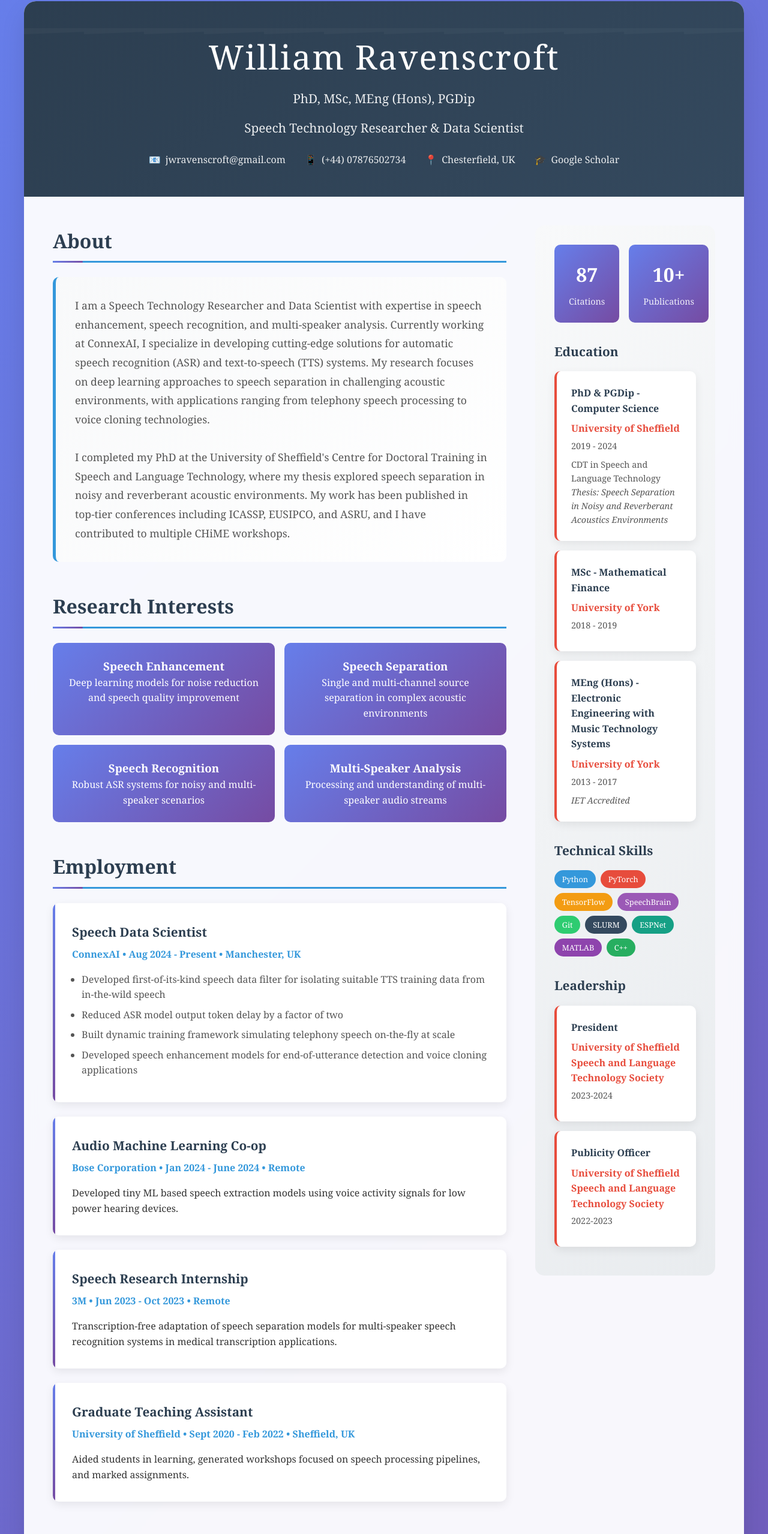
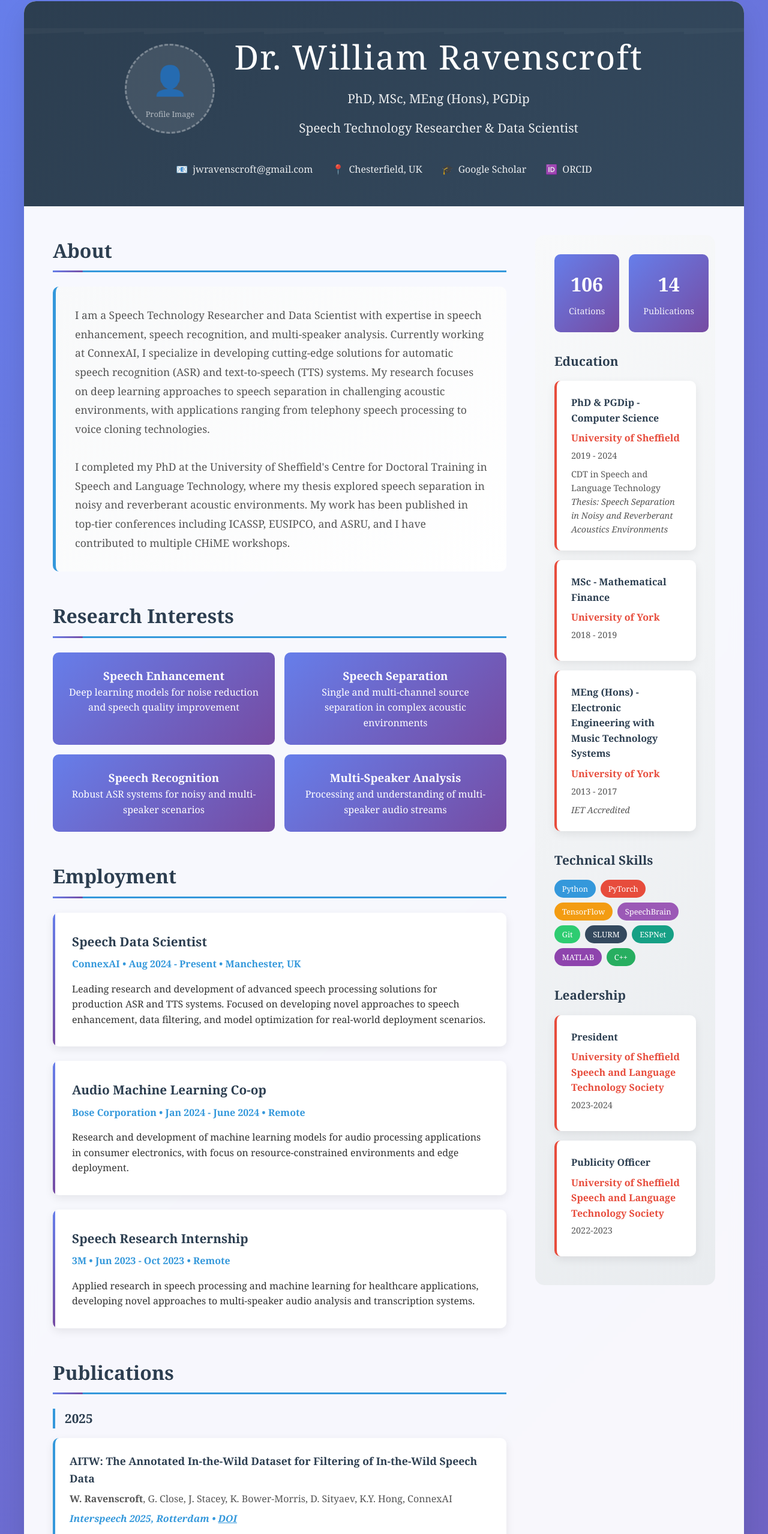
Before and after one commit to jwr1995/jwr1995.github.io, a plain HTML site: page index.html in a window 1280 px wide. Shown: the part 30-2588 px from the top of the page at 60% size. Drawn offline with Linux system fonts and the light colour scheme.

Commit message:
Update index.html

```diff
--- a/index.html
+++ b/index.html
@@ -54,6 +54,47 @@
         .header-content {
             position: relative;
             z-index: 2;
+        }
+
+        .profile-section {
+            display: flex;
+            align-items: center;
+            justify-content: center;
+            gap: 2rem;
+            margin-bottom: 1.5rem;
+        }
+
+        .profile-image-placeholder {
+            width: 150px;
+            height: 150px;
+            border-radius: 50%;
+            background: rgba(255, 255, 255, 0.1);
+            border: 3px dashed rgba(255, 255, 255, 0.3);
+            display: flex;
+            flex-direction: column;
+            align-items: center;
+            justify-content: center;
+            transition: all 0.3s ease;
+        }
+
+        .profile-image-placeholder:hover {
+            background: rgba(255, 255, 255, 0.15);
+            border-color: rgba(255, 255, 255, 0.5);
+        }
+
+        .profile-icon {
+            font-size: 3rem;
+            opacity: 0.7;
+        }
+
+        .image-text {
+            font-size: 0.8rem;
+            opacity: 0.6;
+            margin-top: 0.5rem;
+        }
+
+        .name-title-section {
+            text-align: center;
         }
 
         .name {
@@ -343,6 +384,20 @@
                 padding: 1.5rem;
             }
 
+            .profile-section {
+                flex-direction: column;
+                gap: 1rem;
+            }
+
+            .profile-image-placeholder {
+                width: 120px;
+                height: 120px;
+            }
+
+            .profile-icon {
+                font-size: 2.5rem;
+            }
+
             .name {
                 font-size: 2.5rem;
             }
@@ -366,17 +421,21 @@
     <div class="container">
         <header class="header">
             <div class="header-content">
-                <h1 class="name">William Ravenscroft</h1>
-                <p class="title">PhD, MSc, MEng (Hons), PGDip</p>
-                <p class="title">Speech Technology Researcher & Data Scientist</p>
+                <div class="profile-section">
+                    <div class="profile-image-placeholder">
+                        <span class="profile-icon">👤</span>
+                        <p class="image-text">Profile Image</p>
+                    </div>
+                    <div class="name-title-section">
+                        <h1 class="name">Dr. William Ravenscroft</h1>
+                        <p class="title">PhD, MSc, MEng (Hons), PGDip</p>
+                        <p class="title">Speech Technology Researcher & Data Scientist</p>
+                    </div>
+                </div>
                 <div class="contact-info">
                     <div class="contact-item">
                         <span>📧</span>
                         <a href="mailto:jwravenscroft@gmail.com">jwravenscroft@gmail.com</a>
-                    </div>
-                    <div class="contact-item">
-                        <span>📱</span>
-                        <span>(+44) 07876502734</span>
                     </div>
                     <div class="contact-item">
                         <span>📍</span>
@@ -385,6 +444,10 @@
                     <div class="contact-item">
                         <span>🎓</span>
                         <a href="https://scholar.google.co.uk/citations?user=MrFn0HIAAAAJ&hl=en" target="_blank">Google Scholar</a>
+                    </div>
+                    <div class="contact-item">
+                        <span>🆔</span>
+                        <a href="https://orcid.org/0000-0002-0780-3303" target="_blank">ORCID</a>
                     </div>
                 </div>
             </div>
@@ -429,12 +492,7 @@
                         <div class="job-title">Speech Data Scientist</div>
                         <div class="company-date">ConnexAI • Aug 2024 - Present • Manchester, UK</div>
                         <div class="job-description">
-                            <ul>
-                                <li>Developed first-of-its-kind speech data filter for isolating suitable TTS training data from in-the-wild speech</li>
-                                <li>Reduced ASR model output token delay by a factor of two</li>
-                                <li>Built dynamic training framework simulating telephony speech on-the-fly at scale</li>
-                                <li>Developed speech enhancement models for end-of-utterance detection and voice cloning applications</li>
-                            </ul>
+                            <p>Leading research and development of advanced speech processing solutions for production ASR and TTS systems. Focused on developing novel approaches to speech enhancement, data filtering, and model optimization for real-world deployment scenarios.</p>
                         </div>
                     </div>
 
@@ -442,7 +500,7 @@
                         <div class="job-title">Audio Machine Learning Co-op</div>
                         <div class="company-date">Bose Corporation • Jan 2024 - June 2024 • Remote</div>
                         <div class="job-description">
-                            <p>Developed tiny ML based speech extraction models using voice activity signals for low power hearing devices.</p>
+                            <p>Research and development of machine learning models for audio processing applications in consumer electronics, with focus on resource-constrained environments and edge deployment.</p>
                         </div>
                     </div>
 
@@ -450,68 +508,107 @@
                         <div class="job-title">Speech Research Internship</div>
                         <div class="company-date">3M • Jun 2023 - Oct 2023 • Remote</div>
                         <div class="job-description">
-                            <p>Transcription-free adaptation of speech separation models for multi-speaker speech recognition systems in medical transcription applications.</p>
-                        </div>
-                    </div>
-
-                    <div class="employment-item">
-                        <div class="job-title">Graduate Teaching Assistant</div>
-                        <div class="company-date">University of Sheffield • Sept 2020 - Feb 2022 • Sheffield, UK</div>
-                        <div class="job-description">
-                            <p>Aided students in learning, generated workshops focused on speech processing pipelines, and marked assignments.</p>
+                            <p>Applied research in speech processing and machine learning for healthcare applications, developing novel approaches to multi-speaker audio analysis and transcription systems.</p>
                         </div>
                     </div>
                 </section>
 
                 <section class="section">
-                    <h2 class="section-title">Selected Publications</h2>
+                    <h2 class="section-title">Publications</h2>
+
+                    <h3 style="color: #2c3e50; margin-bottom: 1rem; font-size: 1.3rem; border-left: 4px solid #3498db; padding-left: 1rem;">2025</h3>
                     <ul class="publications-list">
                         <li class="publication-item">
+                            <div class="pub-title">AITW: The Annotated In-the-Wild Dataset for Filtering of In-the-Wild Speech Data</div>
+                            <div class="pub-authors"><strong>W. Ravenscroft</strong>, G. Close, J. Stacey, K. Bower-Morris, D. Sityaev, K.Y. Hong, ConnexAI</div>
+                            <div class="pub-venue">Interspeech 2025, Rotterdam • <a href="https://doi.org/10.5281/zenodo.15534662" target="_blank" style="color: #3498db;">DOI</a></div>
+                        </li>
+
+                        <li class="publication-item">
+                            <div class="pub-title">Whilter: A Whisper-based Data Filter for "In-the-Wild" Speech Corpora Using Utterance-level Multi-Task Classification</div>
+                            <div class="pub-authors"><strong>W. Ravenscroft</strong>, G. Close, K. Bower-Morris, J. Stacey, D. Sityaev, K.Y. Hong</div>
+                            <div class="pub-venue">Interspeech 2025, Rotterdam</div>
+                        </li>
+                    </ul>
+
+                    <h3 style="color: #2c3e50; margin: 2rem 0 1rem 0; font-size: 1.3rem; border-left: 4px solid #e74c3c; padding-left: 1rem;">2024</h3>
+                    <ul class="publications-list">
+                        <li class="publication-item">
+                            <div class="pub-title">Speech Separation in Noisy Reverberant Acoustic Environments</div>
+                            <div class="pub-authors"><strong>W. Ravenscroft</strong></div>
+                            <div class="pub-venue">PhD Thesis, University of Sheffield</div>
+                        </li>
+
+                        <li class="publication-item">
+                            <div class="pub-title">Transcription-Free Fine-Tuning of Speech Separation Models for Noisy and Reverberant Multi-Speaker Automatic Speech Recognition</div>
+                            <div class="pub-authors"><strong>W. Ravenscroft</strong>, G. Close, S. Goetze, T. Hain, M. Soleymanpour, A. Chowdhury, M.C. Fuhs</div>
+                            <div class="pub-venue">Interspeech 2024</div>
+                        </li>
+
+                        <li class="publication-item">
                             <div class="pub-title">Multi-CMGAN++: Leveraging Multi-Objective Speech Quality Metric Prediction for Speech Enhancement</div>
-                            <div class="pub-authors">G. Close, <strong>W. Ravenscroft</strong>, S. Goetze, T. Hain</div>
-                            <div class="pub-venue">ICASSP 2024</div>
+                            <div class="pub-authors">G. Close, <strong>W. Ravenscroft</strong>, T. Hain, S. Goetze</div>
+                            <div class="pub-venue">ICASSP 2024, pp. 351-355 • <a href="https://doi.org/10.1109/ICASSP48485.2024.10447032" target="_blank" style="color: #3498db;">DOI</a></div>
                         </li>
 
                         <li class="publication-item">
                             <div class="pub-title">Combining Conformer and Dual-Path-Transformer Networks for Single Channel Noisy Reverberant Speech Separation</div>
                             <div class="pub-authors"><strong>W. Ravenscroft</strong>, S. Goetze, T. Hain</div>
-                            <div class="pub-venue">ICASSP 2024</div>
+                            <div class="pub-venue">ICASSP 2024, pp. 11491-11495 • <a href="https://doi.org/10.1109/ICASSP48485.2024.10447464" target="_blank" style="color: #3498db;">DOI</a></div>
+                        </li>
+                    </ul>
+
+                    <h3 style="color: #2c3e50; margin: 2rem 0 1rem 0; font-size: 1.3rem; border-left: 4px solid #f39c12; padding-left: 1rem;">2023</h3>
+                    <ul class="publications-list">
+                        <li class="publication-item">
+                            <div class="pub-title">On Time Domain Conformer Models for Monaural Speech Separation in Noisy Reverberant Acoustic Environments</div>
+                            <div class="pub-authors"><strong>W. Ravenscroft</strong>, S. Goetze, T. Hain</div>
+                            <div class="pub-venue">ASRU 2023, pp. 1-7</div>
                         </li>
 
                         <li class="publication-item">
-                            <div class="pub-title">On Time Domain Conformer Models for Monaural Speech Separation in Noisy Reverberant Acoustic Environments</div>
-                            <div class="pub-authors"><strong>W. Ravenscroft</strong>, S. Goetze, T. Hain</div>
-                            <div class="pub-venue">ASRU 2023</div>
+                            <div class="pub-title">The University of Sheffield CHiME-7 UDASE Challenge Speech Enhancement System</div>
+                            <div class="pub-authors">G. Close, <strong>W. Ravenscroft</strong>, T. Hain, S. Goetze</div>
+                            <div class="pub-venue">CHiME-2023 Workshop, pp. 33-38</div>
                         </li>
 
                         <li class="publication-item">
                             <div class="pub-title">On Data Sampling Strategies for Training Neural Network Speech Separation Models</div>
                             <div class="pub-authors"><strong>W. Ravenscroft</strong>, S. Goetze, T. Hain</div>
-                            <div class="pub-venue">EUSIPCO 2023</div>
+                            <div class="pub-venue">EUSIPCO 2023, pp. 331-335</div>
                         </li>
 
                         <li class="publication-item">
                             <div class="pub-title">Deformable Temporal Convolutional Networks for Monaural Noisy Reverberant Speech Separation</div>
                             <div class="pub-authors"><strong>W. Ravenscroft</strong>, S. Goetze, T. Hain</div>
-                            <div class="pub-venue">ICASSP 2023</div>
+                            <div class="pub-venue">ICASSP 2023, pp. 1-5 • <a href="https://doi.org/10.1109/ICASSP49357.2023.10096281" target="_blank" style="color: #3498db;">DOI</a></div>
                         </li>
 
                         <li class="publication-item">
-                            <div class="pub-title">Perceive and predict: self-supervised speech representation based loss functions for speech enhancement</div>
-                            <div class="pub-authors">G. Close, <strong>W. Ravenscroft</strong>, S. Goetze, T. Hain</div>
-                            <div class="pub-venue">ICASSP 2023</div>
+                            <div class="pub-title">Perceive and Predict: Self-supervised Speech Representation Based Loss Functions for Speech Enhancement</div>
+                            <div class="pub-authors">G. Close, <strong>W. Ravenscroft</strong>, T. Hain, S. Goetze</div>
+                            <div class="pub-venue">ICASSP 2023, pp. 1-5</div>
+                        </li>
+                    </ul>
+
+                    <h3 style="color: #2c3e50; margin: 2rem 0 1rem 0; font-size: 1.3rem; border-left: 4px solid #9b59b6; padding-left: 1rem;">2022</h3>
+                    <ul class="publications-list">
+                        <li class="publication-item">
+                            <div class="pub-title">Att-TasNet: Attending to Encodings in Time-Domain Audio Speech Separation of Noisy, Reverberant Speech Mixtures</div>
+                            <div class="pub-authors"><strong>W. Ravenscroft</strong>, S. Goetze, T. Hain</div>
+                            <div class="pub-venue">Frontiers in Signal Processing, Vol. 2, Article 856968 • <a href="https://doi.org/10.3389/frsip.2022.856968" target="_blank" style="color: #3498db;">DOI</a></div>
                         </li>
 
                         <li class="publication-item">
-                            <div class="pub-title">Utterance Weighted Multi-Dilation Temporal Convolution Networks for Monaural Speech Dereverberation</div>
+                            <div class="pub-title">Utterance Weighted Multi-Dilation Temporal Convolutional Networks for Monaural Speech Dereverberation</div>
                             <div class="pub-authors"><strong>W. Ravenscroft</strong>, S. Goetze, T. Hain</div>
-                            <div class="pub-venue">IWAENC 2022</div>
+                            <div class="pub-venue">IWAENC 2022, pp. 1-5</div>
                         </li>
 
                         <li class="publication-item">
-                            <div class="pub-title">Att-TasNet: Attending to Encodings in Time-Domain Audio Speech Separation of Noisy, Reverberant Speech Mixtures</div>
+                            <div class="pub-title">Receptive Field Analysis of Temporal Convolutional Networks for Monaural Speech Dereverberation</div>
                             <div class="pub-authors"><strong>W. Ravenscroft</strong>, S. Goetze, T. Hain</div>
-                            <div class="pub-venue">Frontiers in Signal Processing Vol. 2, 2022</div>
+                            <div class="pub-venue">EUSIPCO 2022, pp. 80-84</div>
                         </li>
                     </ul>
                 </section>
@@ -543,11 +640,11 @@
             <div class="right-column">
                 <div class="stats-grid">
                     <div class="stat-card">
-                        <div class="stat-number">87</div>
+                        <div class="stat-number">106</div>
                         <div class="stat-label">Citations</div>
                     </div>
                     <div class="stat-card">
-                        <div class="stat-number">10+</div>
+                        <div class="stat-number">14</div>
                         <div class="stat-label">Publications</div>
                     </div>
                 </div>
```
